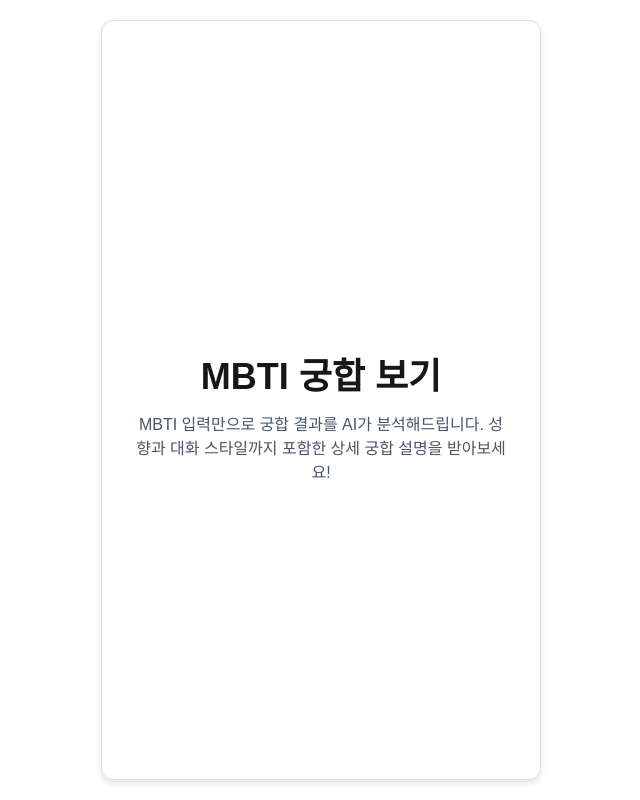
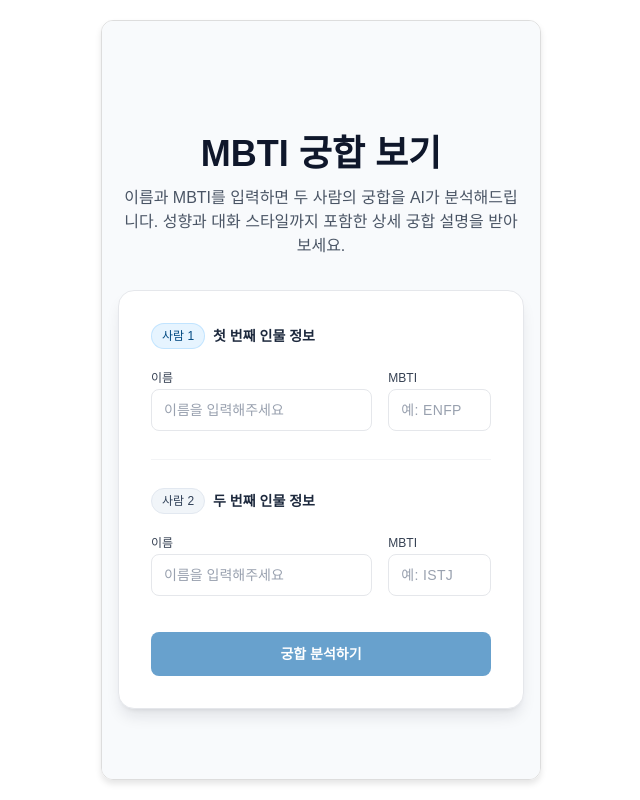
Before and after one commit to KNOCK-KNU/KNOCK-KNU_FE, a Next.js app: page /mbti in a window 1280 px wide. Shown: the whole page, without its empty margins (319-959 px from the left). Built offline with nearby package versions, Linux system fonts and the light colour scheme.

Commit message:
Feat : MBTI 궁합 FORM 구성 완료

```diff
--- a/src/app/globals.css
+++ b/src/app/globals.css
@@ -1,4 +1,4 @@
-@import "tailwindcss";
+@import 'tailwindcss';
 
 @theme {
   /* Brand Colors */
@@ -17,15 +17,13 @@
 
 @variant dark (&:is(.dark *));
 
-
-
 :root {
   --background: #ffffff;
   --foreground: #171717;
 }
 
 .dark {
-  --background: #0a0a0a;
+  --background: #626262;
   --foreground: #ededed;
 }
 
--- a/src/app/mbti/page.tsx
+++ b/src/app/mbti/page.tsx
@@ -1,11 +1,162 @@
+'use client';
+
+import { useState } from 'react';
+
 export default function MBTIPage() {
+  const [person1Name, setPerson1Name] = useState('');
+  const [person1Mbti, setPerson1Mbti] = useState('');
+  const [person2Name, setPerson2Name] = useState('');
+  const [person2Mbti, setPerson2Mbti] = useState('');
+
+  const handleSubmit = (e: React.FormEvent<HTMLFormElement>) => {
+    e.preventDefault();
+
+    console.log('제출 데이터:', {
+      person1: { name: person1Name, mbti: person1Mbti },
+      person2: { name: person2Name, mbti: person2Mbti },
+    });
+
+    // TODO: 여기서 궁합 분석 API 호출 or 결과 페이지로 이동
+  };
+
   return (
-    <div className="min-h-screen flex flex-col items-center justify-center p-8">
-      <h1 className="text-4xl font-bold mb-4">MBTI 궁합 보기</h1>
-      <p className="text-gray-600 text-center max-w-md">
-        MBTI 입력만으로 궁합 결과를 AI가 분석해드립니다. 성향과 대화 스타일까지
-        포함한 상세 궁합 설명을 받아보세요!
-      </p>
+    <div className="min-h-screen flex items-center justify-center bg-slate-50 dark:bg-slate-950 px-4 py-10">
+      <div className="w-full max-w-2xl">
+        {/* 헤더 영역 */}
+        <div className="text-center mb-8">
+          <h1 className="text-3xl md:text-4xl font-bold text-slate-900 dark:text-slate-50 mb-3">
+            MBTI 궁합 보기
+          </h1>
+          <p className="text-sm md:text-base text-gray-600 dark:text-slate-300 max-w-xl mx-auto">
+            이름과 MBTI를 입력하면 두 사람의 궁합을 AI가 분석해드립니다. 성향과
+            대화 스타일까지 포함한 상세 궁합 설명을 받아보세요.
+          </p>
+        </div>
+
+        {/* 카드 */}
+        <form
+          onSubmit={handleSubmit}
+          className="bg-white dark:bg-slate-900/70 border border-gray-200 dark:border-slate-700 rounded-2xl shadow-lg shadow-slate-900/10 backdrop-blur p-6 md:p-8 space-y-7"
+        >
+          {/* 사람 1 */}
+          <section className="space-y-4">
+            <div className="flex items-center gap-2">
+              <span className="inline-flex items-center px-2.5 py-1 rounded-full text-xs font-medium bg-brand-50 dark:bg-brand-900/20 text-brand-700 dark:text-brand-300 border border-brand-100/70 dark:border-brand-900/40">
+                사람 1
+              </span>
+              <h2 className="text-sm font-semibold text-slate-800 dark:text-slate-100">
+                첫 번째 인물 정보
+              </h2>
+            </div>
+
+            <div className="grid grid-cols-1 md:grid-cols-3 gap-4">
+              {/* 이름 */}
+              <div className="md:col-span-2 space-y-1.5">
+                <label
+                  htmlFor="person1-name"
+                  className="text-xs font-medium text-gray-700 dark:text-slate-300"
+                >
+                  이름
+                </label>
+                <input
+                  id="person1-name"
+                  type="text"
+                  placeholder="이름을 입력해주세요"
+                  value={person1Name}
+                  onChange={(e) => setPerson1Name(e.target.value)}
+                  className="w-full rounded-lg border border-gray-200 dark:border-slate-700 bg-white dark:bg-slate-900 px-3 py-2.5 text-sm text-slate-900 dark:text-slate-100 placeholder:text-gray-400 dark:placeholder:text-slate-500 focus:outline-none focus:ring-2 focus:ring-brand-500 focus:border-brand-500"
+                />
+              </div>
+
+              {/* MBTI */}
+              <div className="space-y-1.5">
+                <label
+                  htmlFor="person1-mbti"
+                  className="text-xs font-medium text-gray-700 dark:text-slate-300"
+                >
+                  MBTI
+                </label>
+                <input
+                  id="person1-mbti"
+                  type="text"
+                  placeholder="예: ENFP"
+                  value={person1Mbti}
+                  onChange={(e) => setPerson1Mbti(e.target.value.toUpperCase())}
+                  maxLength={4}
+                  className="w-full rounded-lg border border-gray-200 dark:border-slate-700 bg-white dark:bg-slate-900 px-3 py-2.5 text-sm uppercase tracking-wide text-slate-900 dark:text-slate-100 placeholder:text-gray-400 dark:placeholder:text-slate-500 focus:outline-none focus:ring-2 focus:ring-brand-500 focus:border-brand-500"
+                />
+              </div>
+            </div>
+          </section>
+
+          {/* 구분선 */}
+          <div className="h-px bg-gray-100 dark:bg-slate-800" />
+
+          {/* 사람 2 */}
+          <section className="space-y-4">
+            <div className="flex items-center gap-2">
+              <span className="inline-flex items-center px-2.5 py-1 rounded-full text-xs font-medium bg-slate-100 dark:bg-slate-800 text-slate-700 dark:text-slate-200 border border-slate-200 dark:border-slate-700">
+                사람 2
+              </span>
+              <h2 className="text-sm font-semibold text-slate-800 dark:text-slate-100">
+                두 번째 인물 정보
+              </h2>
+            </div>
+
+            <div className="grid grid-cols-1 md:grid-cols-3 gap-4">
+              {/* 이름 */}
+              <div className="md:col-span-2 space-y-1.5">
+                <label
+                  htmlFor="person2-name"
+                  className="text-xs font-medium text-gray-700 dark:text-slate-300"
+                >
+                  이름
+                </label>
+                <input
+                  id="person2-name"
+                  type="text"
+                  placeholder="이름을 입력해주세요"
+                  value={person2Name}
+                  onChange={(e) => setPerson2Name(e.target.value)}
+                  className="w-full rounded-lg border border-gray-200 dark:border-slate-700 bg-white dark:bg-slate-900 px-3 py-2.5 text-sm text-slate-900 dark:text-slate-100 placeholder:text-gray-400 dark:placeholder:text-slate-500 focus:outline-none focus:ring-2 focus:ring-brand-500 focus:border-brand-500"
+                />
+              </div>
+
+              {/* MBTI */}
+              <div className="space-y-1.5">
+                <label
+                  htmlFor="person2-mbti"
+                  className="text-xs font-medium text-gray-700 dark:text-slate-300"
+                >
+                  MBTI
+                </label>
+                <input
+                  id="person2-mbti"
+                  type="text"
+                  placeholder="예: ISTJ"
+                  value={person2Mbti}
+                  onChange={(e) => setPerson2Mbti(e.target.value.toUpperCase())}
+                  maxLength={4}
+                  className="w-full rounded-lg border border-gray-200 dark:border-slate-700 bg-white dark:bg-slate-900 px-3 py-2.5 text-sm uppercase tracking-wide text-slate-900 dark:text-slate-100 placeholder:text-gray-400 dark:placeholder:text-slate-500 focus:outline-none focus:ring-2 focus:ring-brand-500 focus:border-brand-500"
+                />
+              </div>
+            </div>
+          </section>
+
+          {/* 버튼 */}
+          <div className="pt-2">
+            <button
+              type="submit"
+              className="w-full inline-flex items-center justify-center gap-2 rounded-lg bg-brand-600 hover:bg-brand-700 dark:bg-brand-500 dark:hover:bg-brand-400 text-white text-sm font-semibold py-3 transition-colors disabled:opacity-60 disabled:cursor-not-allowed"
+              disabled={
+                !person1Name || !person1Mbti || !person2Name || !person2Mbti
+              }
+            >
+              궁합 분석하기
+            </button>
+          </div>
+        </form>
+      </div>
     </div>
   );
 }
```
Also changed, not shown: src/components/theme-toggle.tsx (+11 -11 lines).
